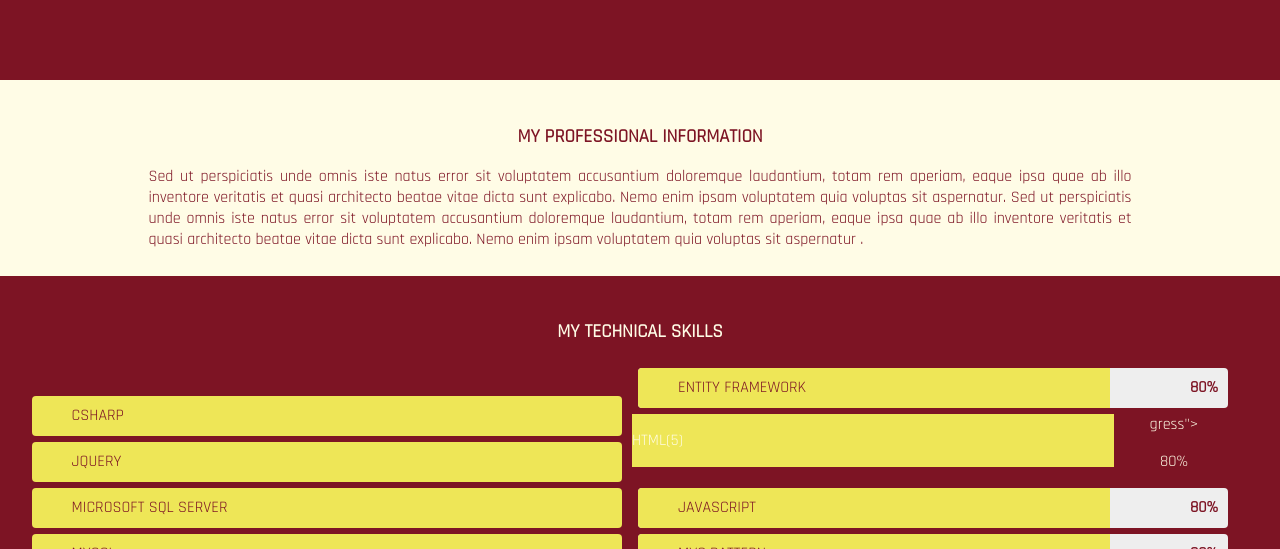
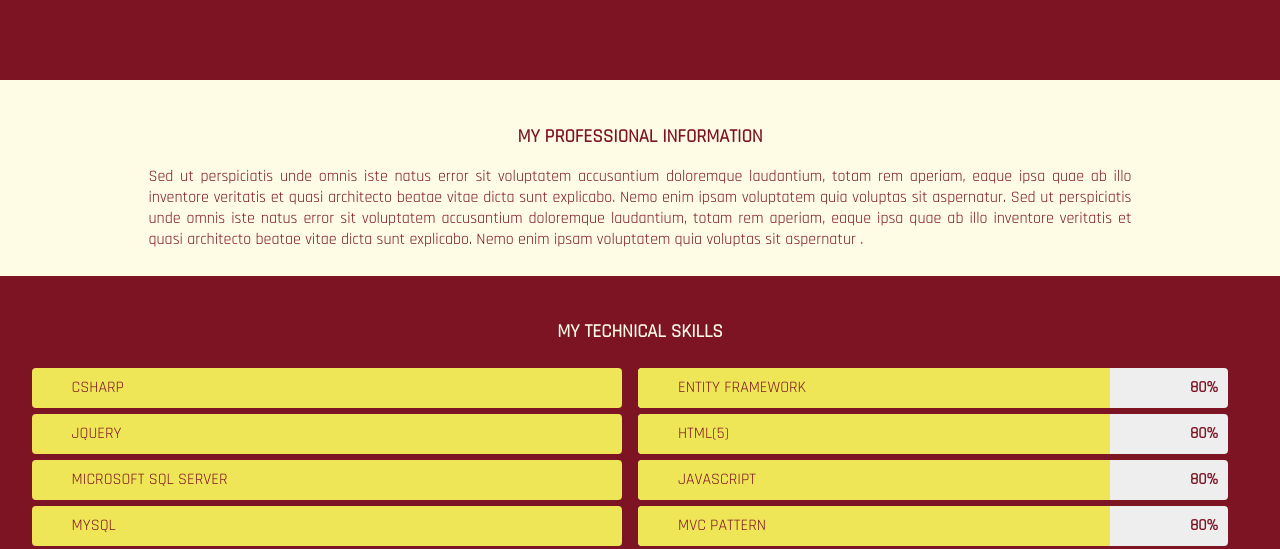
Before and after one commit to LucasKauer/personal-profile, a plain HTML site: page index.html in a window 1280 px wide. Shown: the part 221-770 px from the top of the page. Drawn offline with Linux system fonts and the light colour scheme.

Commit message:
fix(index): remove unnecessary code

```diff
--- a/index.html
+++ b/index.html
@@ -59,8 +59,7 @@
           <div class="progress">
               <div class="progress-bar progress-bar-initial" style="width: 100%"><p>TFS</p>
               </div>
-          </div>  <link rel="shortcut icon" href="icons/favicon.ico" type="image/x-icon">
-  <link rel="manifest" href="/manifest.json">
+          </div>
           <div class="progress">
               <div class="progress-bar progress-bar-initial" style="width: 100%"><p>Web Services</p>
               </div>
@@ -81,8 +80,7 @@
               </div>
               <p class="progress-percent">80%</p>
           </div>
-          <div class="pro  <link rel="shortcut icon" href="icons/favicon.ico" type="image/x-icon">
-  <link rel="manifest" href="/manifest.json">gress">
+          <div class="progress">
               <div class="progress-bar progress-bar-initial" style="width: 80%"><p>HTML(5)</p>
               </div>
               <p class="progress-percent">80%</p>
```
